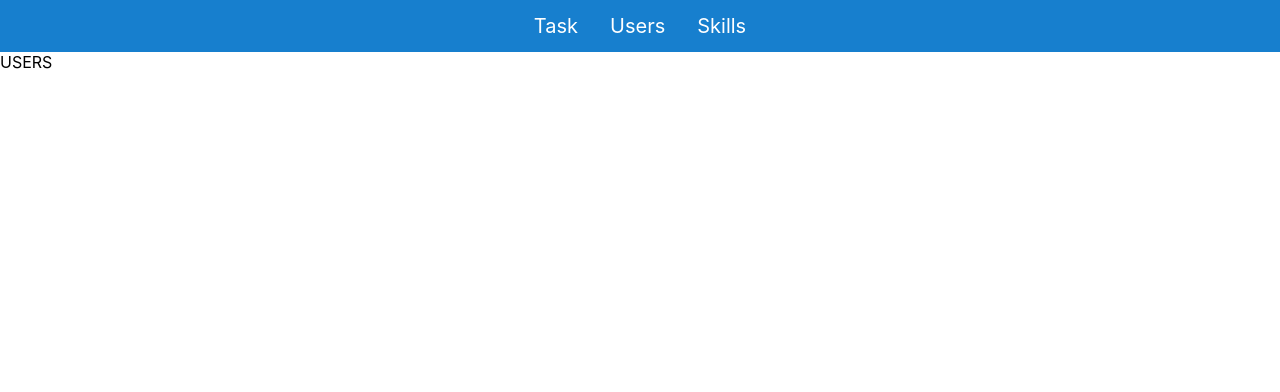
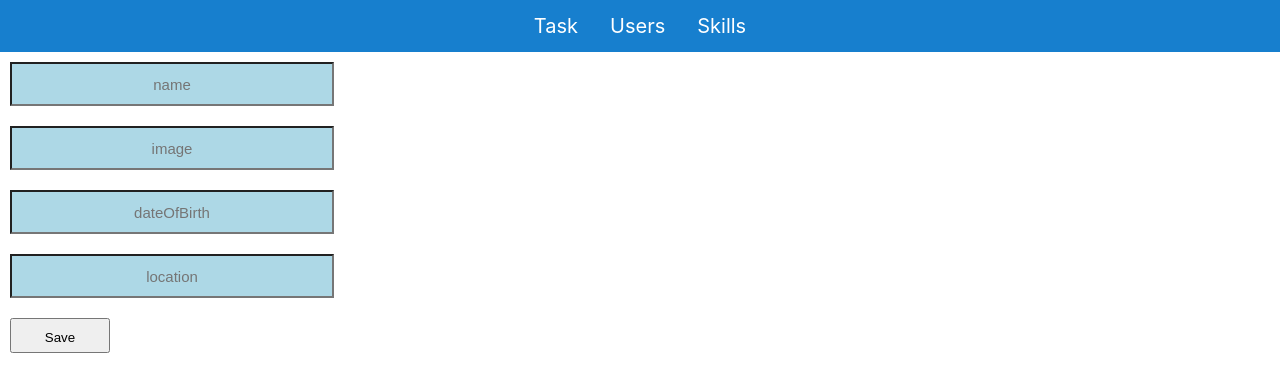
Before and after one commit to lukajovanovicdev/skill-keeper, a React (Create React App) app: page /users in a window 1280 px wide. Shown: the top 392 px of the page. Built offline with nearby package versions, Linux system fonts and the light colour scheme.

Commit message:
adding forms

```diff
--- /dev/null
+++ b/src/components/FormSkills.css
@@ -0,0 +1,22 @@
+.form{
+    display: flex;
+    flex-direction: column;
+}
+
+.input {
+    width: 300px;
+    height: 20px;
+    background-color: lightblue;
+    padding: 10px;
+    margin: 10px;
+    color: black;
+    font-size: 15px;
+    text-align: center;
+}
+
+.button {
+    padding: 10px;
+    margin: 10px;
+    width: 100px;
+    height: 35px;
+}
--- /dev/null
+++ b/src/components/FormSkills.js
@@ -0,0 +1,46 @@
+import React, { useState } from "react";
+import "./FormSkills.css";
+
+function FormSkills() {
+  const [name, setName] = useState("");
+  const [image, setImage] = useState("");
+
+  const writingName = (event) => {
+    setName(event.target.value);
+  };
+
+  const writingImageUrl = (event) => {
+    setImage(event.target.value);
+  };
+
+  const savingData = (event) => {
+    event.preventDefault();
+    const data = { name: name, image: image };
+    console.log(data);
+  };
+
+  return (
+    <form className="form" onSubmit={savingData}>
+      <input
+        className="input"
+        type="text"
+        placeholder="name"
+        onChange={writingName}
+        value={name}
+      />
+      <input
+        className="input"
+        type="text"
+        placeholder="image"
+        onChange={writingImageUrl}
+        value={image}
+      />
+      <button className="button" type="submit">
+        Save
+      </button>
+      {/* <button className="button" type="submit">Cancel</button> */}
+    </form>
+  );
+}
+
+export default FormSkills;
--- /dev/null
+++ b/src/components/FormUser.css
@@ -0,0 +1,22 @@
+.form{
+    display: flex;
+    flex-direction: column;
+}
+
+.input {
+    width: 300px;
+    height: 20px;
+    background-color: lightblue;
+    padding: 10px;
+    margin: 10px;
+    color: black;
+    font-size: 15px;
+    text-align: center;
+}
+
+.button {
+    padding: 10px;
+    margin: 10px;
+    width: 100px;
+    height: 35px;
+}
--- /dev/null
+++ b/src/components/FormUser.js
@@ -0,0 +1,71 @@
+import React , {useState} from 'react';
+
+
+function FormUser() {
+    const [name, setName] = useState("");
+    const [image, setImage] = useState("");
+    const [dateOfBirth, setDateOfBirth] = useState("");
+    const [location, setLocation] = useState("");
+
+    const writingName = (event) => {
+      setName(event.target.value);
+    };
+
+    const writingImageUrl = (event) => {
+      setImage(event.target.value);
+    };
+
+    const writingDateOfBirth = (event) => {
+        setDateOfBirth(event.target.value);
+    };
+
+    const writingLocation = (event) => {
+        setLocation(event.target.value);
+    };
+
+    const savingData = (event) => {
+      event.preventDefault();
+      const data = { name: name, image: image , dateOfBirth: dateOfBirth , location: location};
+      console.log(data);
+    };
+
+    return (
+      <form className="form" onSubmit={savingData}>
+        <input
+          className="input"
+          type="text"
+          placeholder="name"
+          onChange={writingName}
+          value={name}
+        />
+        <input
+          className="input"
+          type="text"
+          placeholder="image"
+          onChange={writingImageUrl}
+          value={image}
+        />
+        <input
+          className="input"
+          type="text"
+          placeholder="dateOfBirth"
+          onChange={writingDateOfBirth}
+          value={dateOfBirth}
+        />
+        <input
+          className="input"
+          type="text"
+          placeholder="location"
+          onChange={writingLocation}
+          value={location}
+        />
+
+        <button className="button" type="submit">
+          Save
+        </button>
+        {/* <button className="button" type="submit">Cancel</button> */}
+      </form>
+    );
+  }
+
+export default FormUser
--- a/src/pages/Skills.js
+++ b/src/pages/Skills.js
@@ -1,5 +1,9 @@
 import React from "react";
+import FormSkills from "../components/FormSkills";
 
 export default function Skills() {
-  return <div>SKILLS</div>;
+  return (
+    <FormSkills/>
+  )
+
 }
--- a/src/pages/Users.js
+++ b/src/pages/Users.js
@@ -1,5 +1,6 @@
 import React from "react";
+import FormUser from "../components/FormUser";
 
 export default function Users() {
-  return <div>USERS</div>;
+  return <FormUser/>
 }
```
